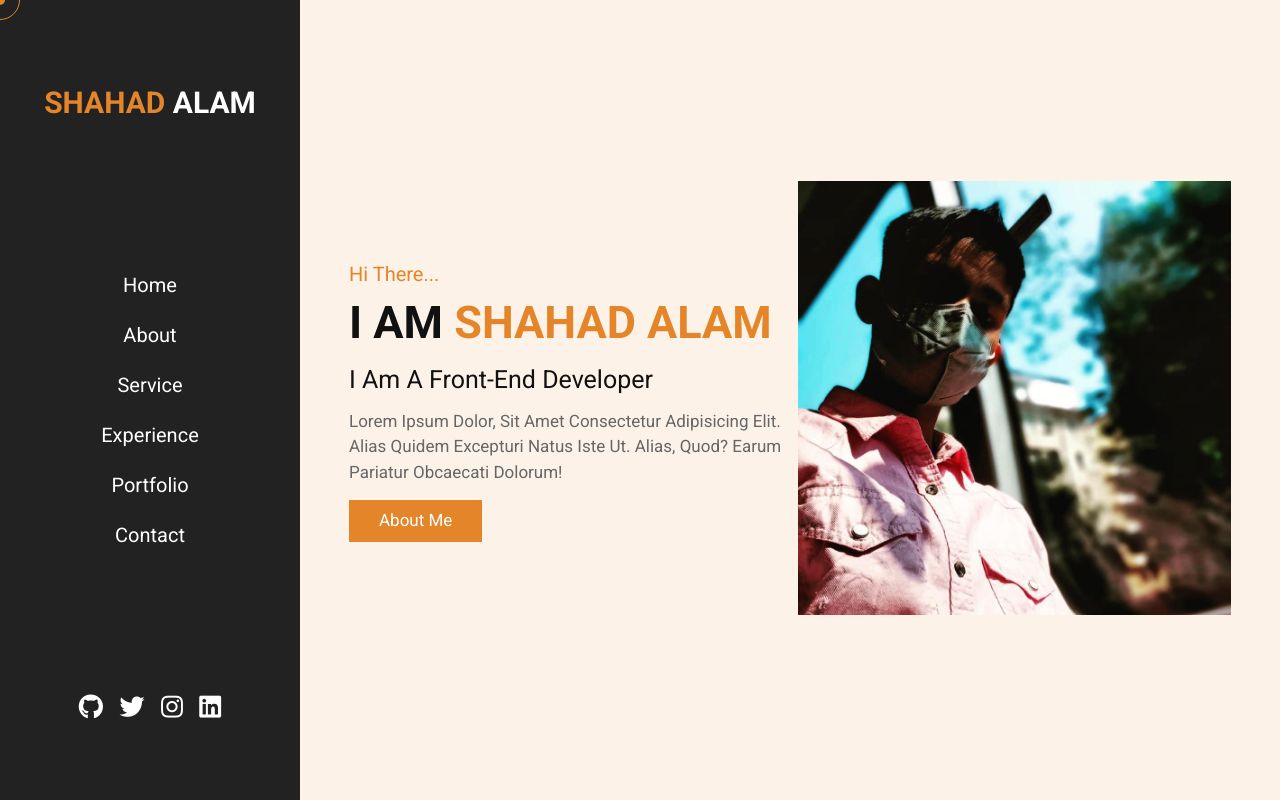
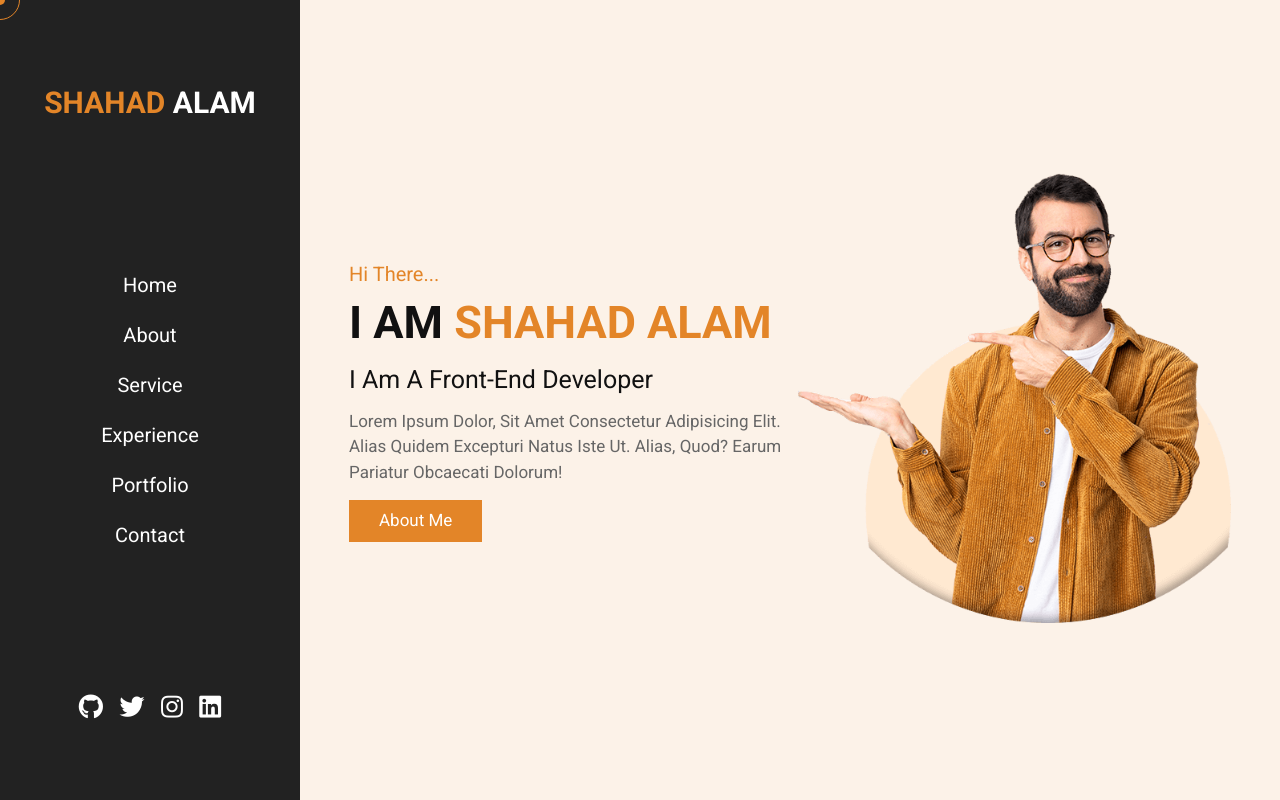
Before and after one commit to csa18/CSAProfileWebsite, a plain HTML site: page index.html in a window 1280 px wide. Shown: the top 800 px of the page. Drawn offline with Linux system fonts and the light colour scheme.

Commit message:
index.html
add new img

```diff
--- a/index.html
+++ b/index.html
@@ -62,7 +62,7 @@
 
     <div class="image">
         <!-- <img src="images/home-img.png" alt=""> -->
-        <img src="about-img1.jpg" alt="">
+        <img src="home-img.png" alt="">
     </div>
 
 </section>
@@ -90,7 +90,7 @@
                 <p> <span> age : </span> 18 </p>
                 <p> <span> gender : </span> male </p>
                 <p> <span> language : </span> hindi, english </p>
-                <p> <span> work : </span> front-end developer </p>
+                <p> <span> work : </span> front-end developer</p>
             </div>
             <div class="box">
                 <p> <span> freelance : </span> available </p>
```
